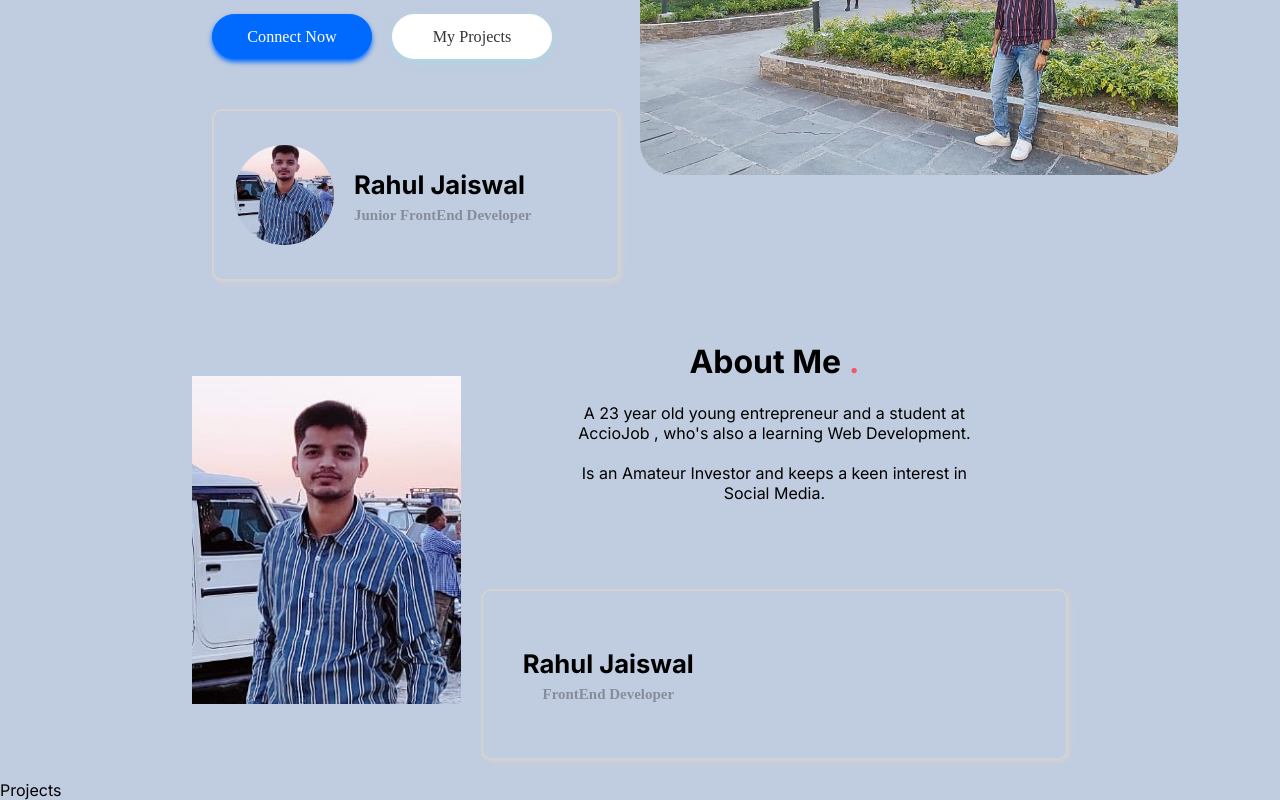
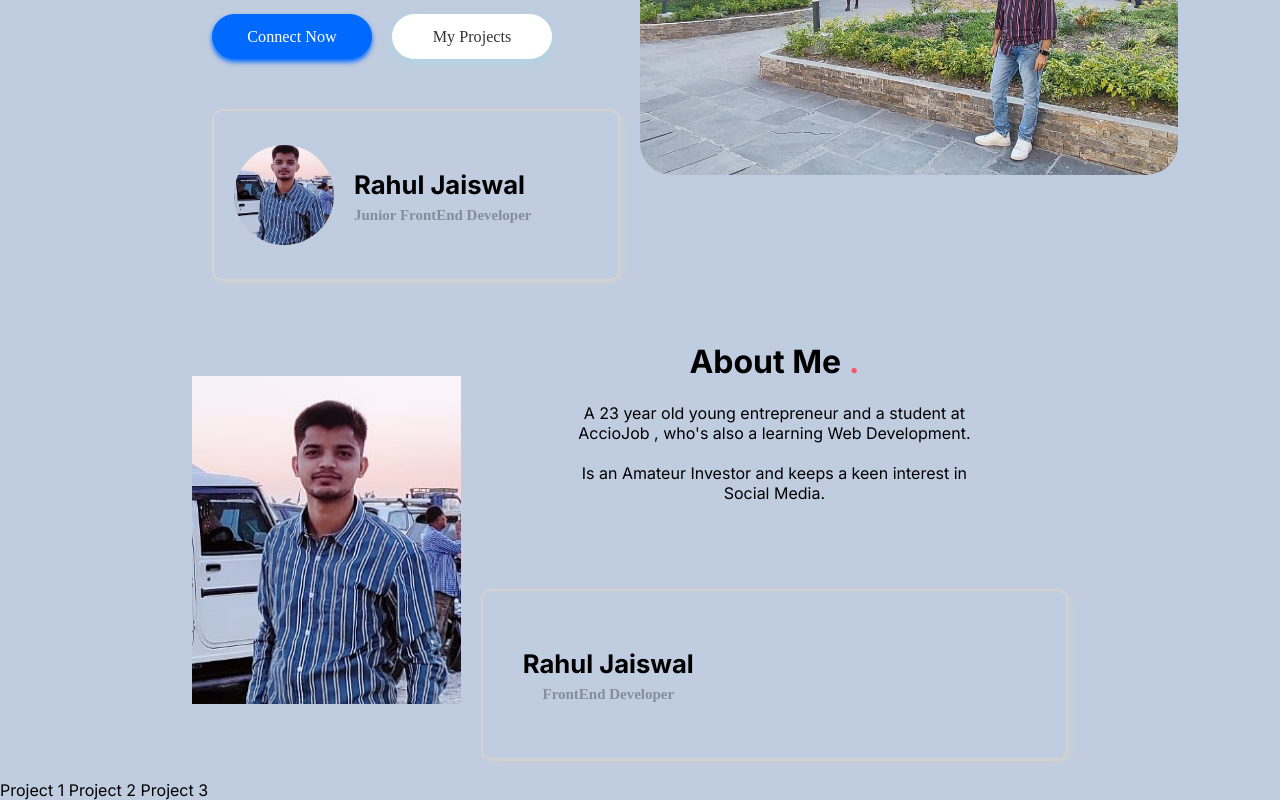
Before and after one commit to raul1258/Myportfolio, a React (Create React App) app: page / in a window 1280 px wide. Shown: the part 391-1191 px from the top of the page. Built offline with nearby package versions, Linux system fonts and the light colour scheme.

Commit message:
project updated

```diff
--- a/package.json
+++ b/package.json
@@ -6,7 +6,7 @@
     "@emotion/react": "^11.10.5",
     "@emotion/styled": "^11.10.5",
     "@mui/icons-material": "^5.10.14",
-    "@mui/material": "^5.10.14",
+    "@mui/material": "^5.10.17",
     "@testing-library/jest-dom": "^5.16.5",
     "@testing-library/react": "^13.4.0",
     "@testing-library/user-event": "^13.5.0",
--- a/src/components/Projects.js
+++ b/src/components/Projects.js
@@ -5,7 +5,10 @@ function Projects() {
 
   return (
     <div>
-        Projects
+        Project 1
+        Project 2
+        Project 3
+
     </div>
   )
 }
```
Also changed, not shown: 1 other file (tests, documents, lock files or other folders).
